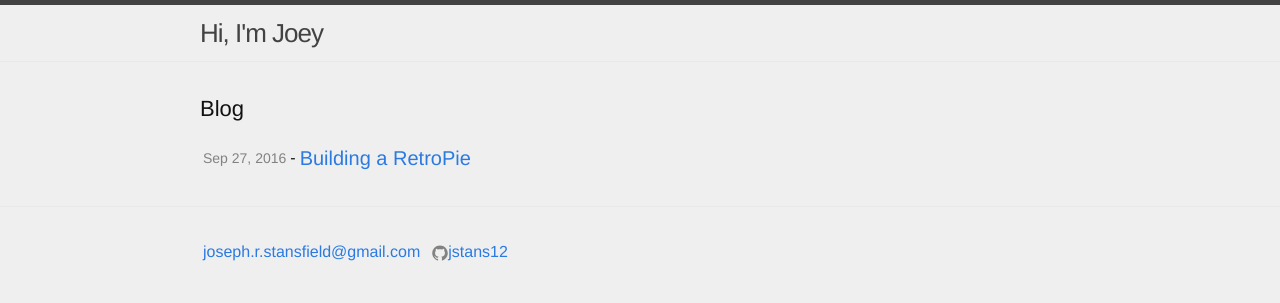
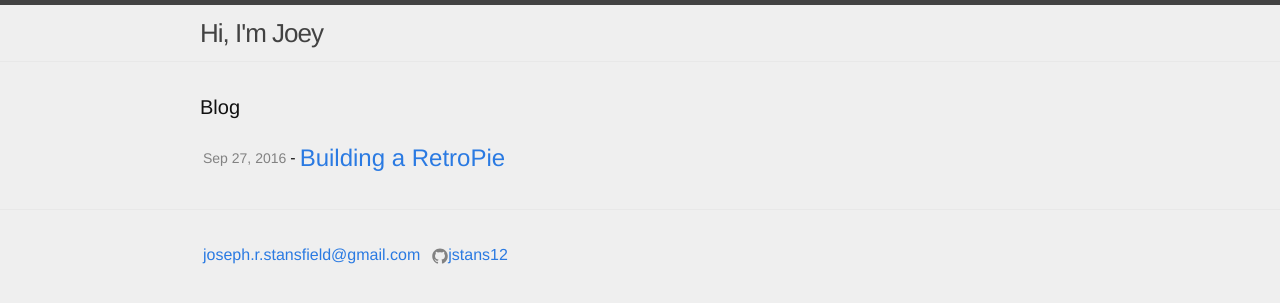
Before and after one commit to JStans12/JStans12.github.io, a Jekyll site: the page built from index.html, in a window 1280 px wide. Shown: the top 303 px of the page. Built offline with Jekyll 4.4.1, drawn with Linux system fonts in a browser that asks for light colours.

Commit message:
post title

```diff
--- a/css/stylesheet.css
+++ b/css/stylesheet.css
@@ -36,9 +36,14 @@
 
 /** Page content */
 .page-content { padding: 30px 0; }
-.page-heading { font-size: 22px; }
+.page-heading { font-size: 20px; }
 
 .post-list { margin-left: 0; list-style: none; }
 .post-list > li { margin-bottom: 30px; }
 .post-meta { font-size: 14px; color: #828282; }
-.post-link { display: block; font-size: 20px; }
+.post-link { display: block; font-size: 24px; }
+
+/** Post */
+
+.post-title { font-size: 42px; letter-spacing: -1px; line-height: 1; }
+@media screen and (max-width: 800px) { .post-title { font-size: 36px; } }
```
